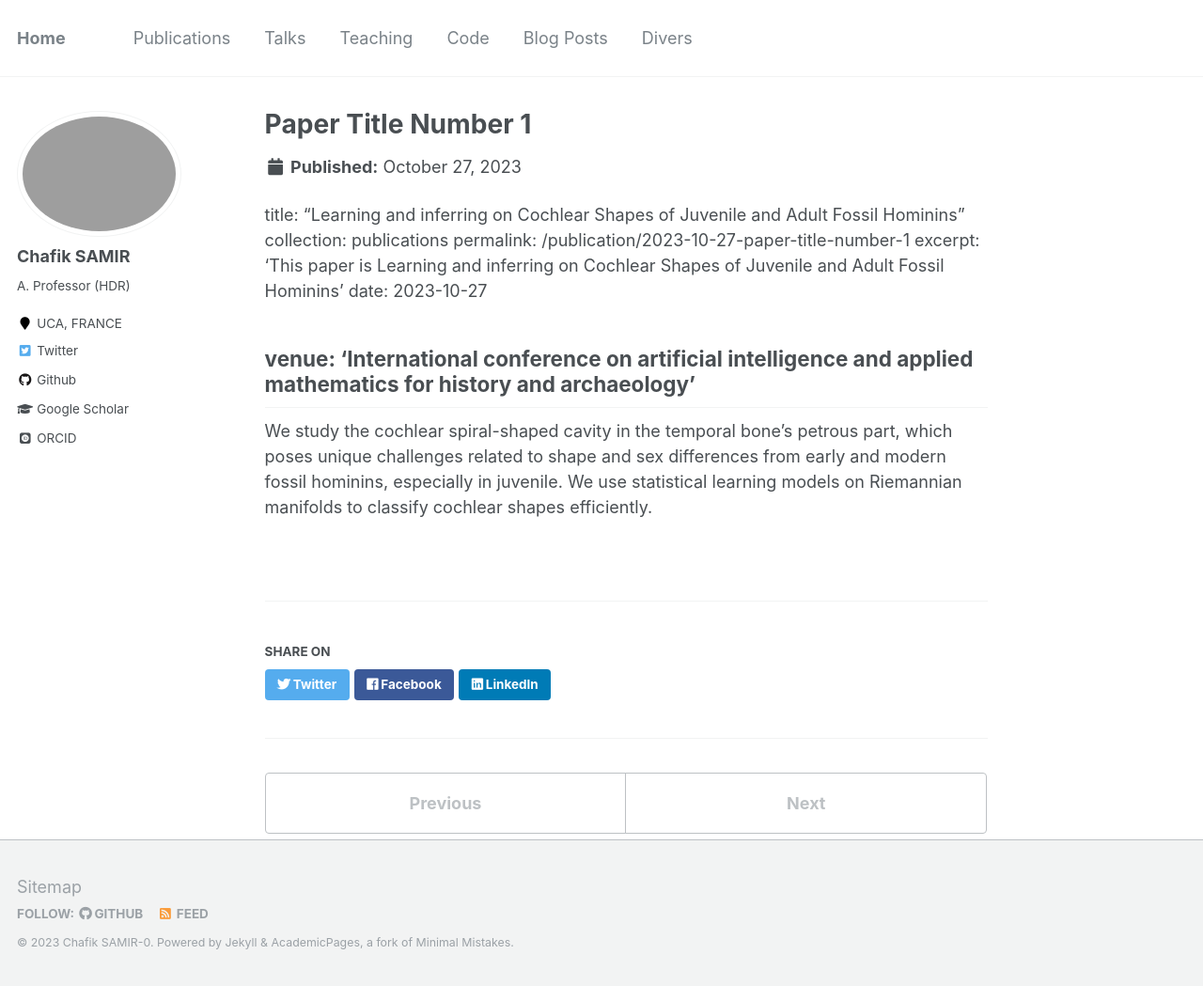
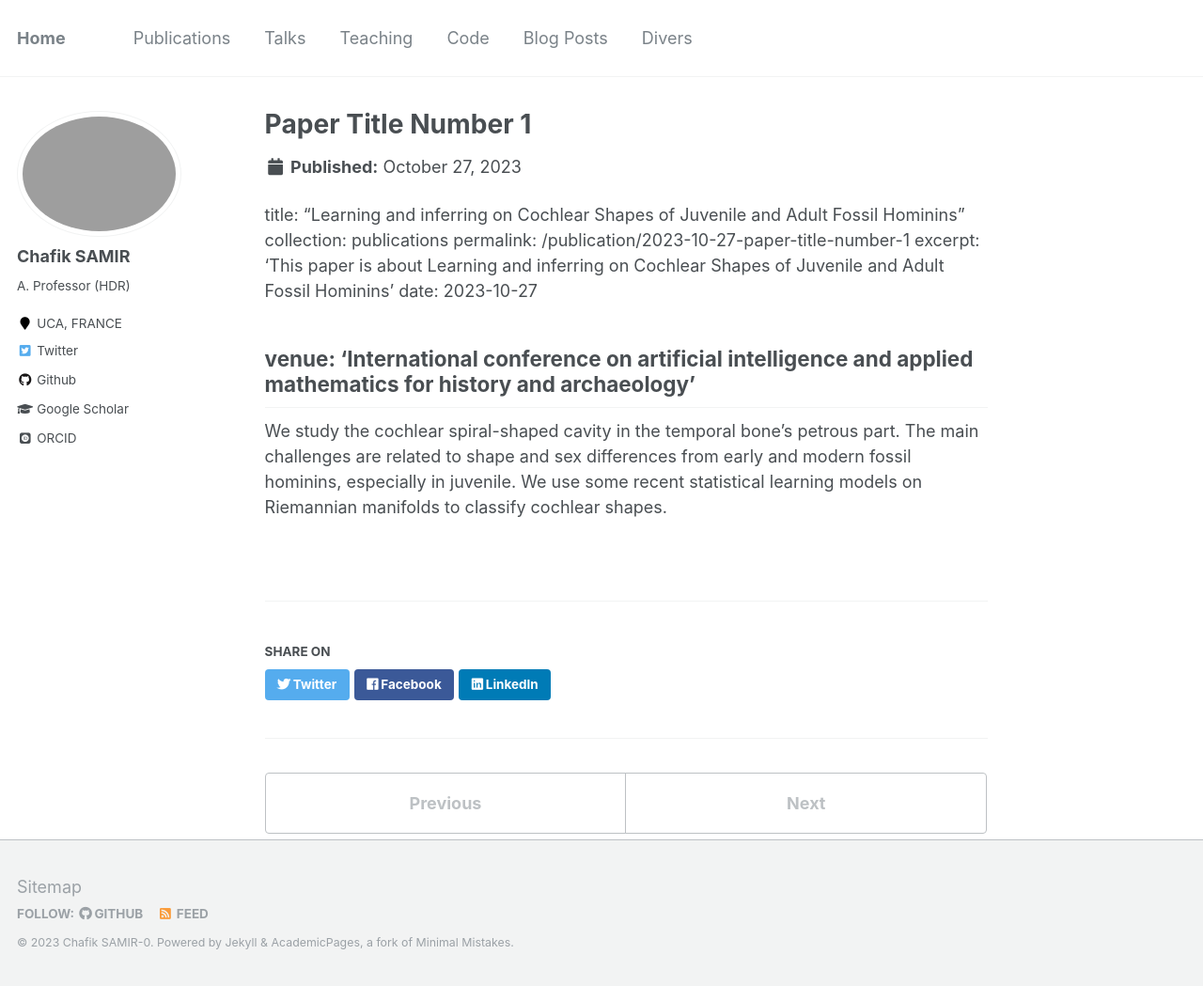
Before and after one commit to Chsamir/chsamir.github.io, a Jekyll site: the page built from _publications/2023-10-27-paper-title-number-1.md, in a window 1280 px wide and 1049 px high. Shown: the whole window at 94% size. Built offline with Jekyll 4.4.1, drawn with Linux system fonts in a browser that asks for light colours; some web fonts are replaced.

Commit message:
Update 2023-10-27-paper-title-number-1.md

```diff
--- a/_publications/2023-10-27-paper-title-number-1.md
+++ b/_publications/2023-10-27-paper-title-number-1.md
@@ -4,9 +4,9 @@
 title: "Learning and inferring on Cochlear Shapes of Juvenile and Adult Fossil Hominins"
 collection: publications
 permalink: /publication/2023-10-27-paper-title-number-1
-excerpt: 'This paper is Learning and inferring on Cochlear Shapes of Juvenile and Adult Fossil Hominins'
+excerpt: 'This paper is about Learning and inferring on Cochlear Shapes of Juvenile and Adult Fossil Hominins'
 date: 2023-10-27
 
 venue: 'International conference on artificial intelligence and applied mathematics for history and archaeology'
 ---
-We study the cochlear spiral-shaped cavity in the temporal bone’s petrous part, which poses unique challenges related to shape and sex differences from early and modern fossil hominins, especially in juvenile. We use statistical learning models on Riemannian manifolds to classify cochlear shapes efficiently.
+We study the cochlear spiral-shaped cavity in the temporal bone’s petrous part. The main challenges are related to shape and sex differences from early and modern fossil hominins, especially in juvenile. We use some recent statistical learning models on Riemannian manifolds to classify cochlear shapes.
```
